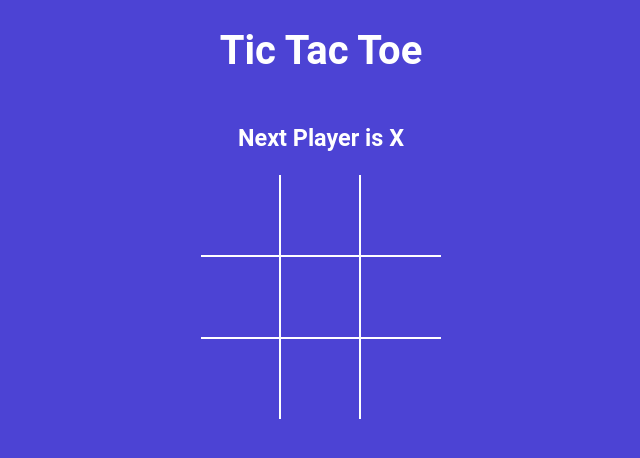
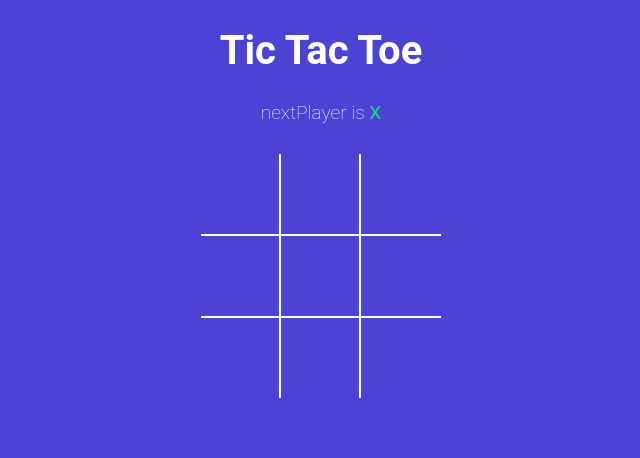
Before and after one commit to Its-kushal/React-TicTacToe, a React (Vite) app: page / in a window 1280 px wide. Shown: the top 458 px of the page, without its empty margins (319-959 px from the left). Built offline with nearby package versions, Linux system fonts and the light colour scheme.

Commit message:
displayed messafes

```diff
--- a/src/App.jsx
+++ b/src/App.jsx
@@ -1,23 +1,21 @@
-import { useState } from 'react'
+import { useState } from 'react';
 // import reactLogo from './assets/react.svg'
 // import viteLogo from '/vite.svg'
+import './style.scss';
 import Board from './Components/Board.jsx';
-import './style.scss';
 import { calculateWinner } from './winner.js';
+import StatusMessage from './Components/StatusMessage';
 
 function App() {
   // const [count, setCount] = useState(0)
 
-  const [ squares, setSaquares ] = useState(Array(9).fill(null));
-  const [ isXNext, setIsXNext ] = useState(true);
+  const [squares, setSaquares] = useState(Array(9).fill(null));
+  const [isXNext, setIsXNext] = useState(true);
 
   const winner = calculateWinner(squares);
-  const nextPlayer = isXNext ? 'X' : '0';
-  const statusMessage = winner ? `Winner is ${winner}` : `Next Player is ${nextPlayer}`;
 
   const handleSquareClick = clickedPosition => {
-
-    if(squares[clickedPosition] || winner){
+    if (squares[clickedPosition] || winner) {
       return;
     }
 
@@ -31,17 +29,21 @@
       });
     });
 
-    setIsXNext((currentIsXNext) => !currentIsXNext);
+    setIsXNext(currentIsXNext => !currentIsXNext);
   };
 
   return (
-    <div className='app'>
+    <div className="app">
       <h1>Tic Tac Toe</h1>
-      <h3>{statusMessage}</h3>
-      <div><Board squares={squares} handleSquareClick={handleSquareClick}/></div>
-      <h3>{winner}</h3>
+      <StatusMessage winner={winner} isXNext={isXNext} squares={squares} />
+      <div>
+        <Board squares={squares} handleSquareClick={handleSquareClick} />
+      </div>
+      <h3>
+        <span className={winner ? 'text-green' : 'text-orange'}>{winner}</span>
+      </h3>
     </div>
   );
 }
 
-export default App
+export default App;
--- /dev/null
+++ b/src/Components/StatusMessage.jsx
@@ -0,0 +1,35 @@
+const StatusMessage = ({ winner, isXNext, squares }) => {
+  const noMovesLeft = squares.every(squareValue => squareValue !== null);
+  const nextPlayer = isXNext ? 'X' : '0';
+
+  const renderStatusMessage = () => {
+    if (winner) {
+      return (
+        <>
+          Winner is{' '}
+          <span className={winner ? 'text-green' : 'text-orange'}>
+            {winner}
+          </span>
+        </>
+      );
+    }
+    if (!winner && noMovesLeft) {
+      return <>Game Tied Plz Try again</>;
+    }
+    if (!winner && !noMovesLeft) {
+      return (
+        <>
+          nextPlayer is{' '}
+          <span className={isXNext ? 'text-green' : 'text-orange'}>
+            {nextPlayer}
+          </span>
+        </>
+      );
+    }
+    return null;
+  };
+
+  return <div className="status-message">{renderStatusMessage()}</div>;
+};
+
+export default StatusMessage;
```
